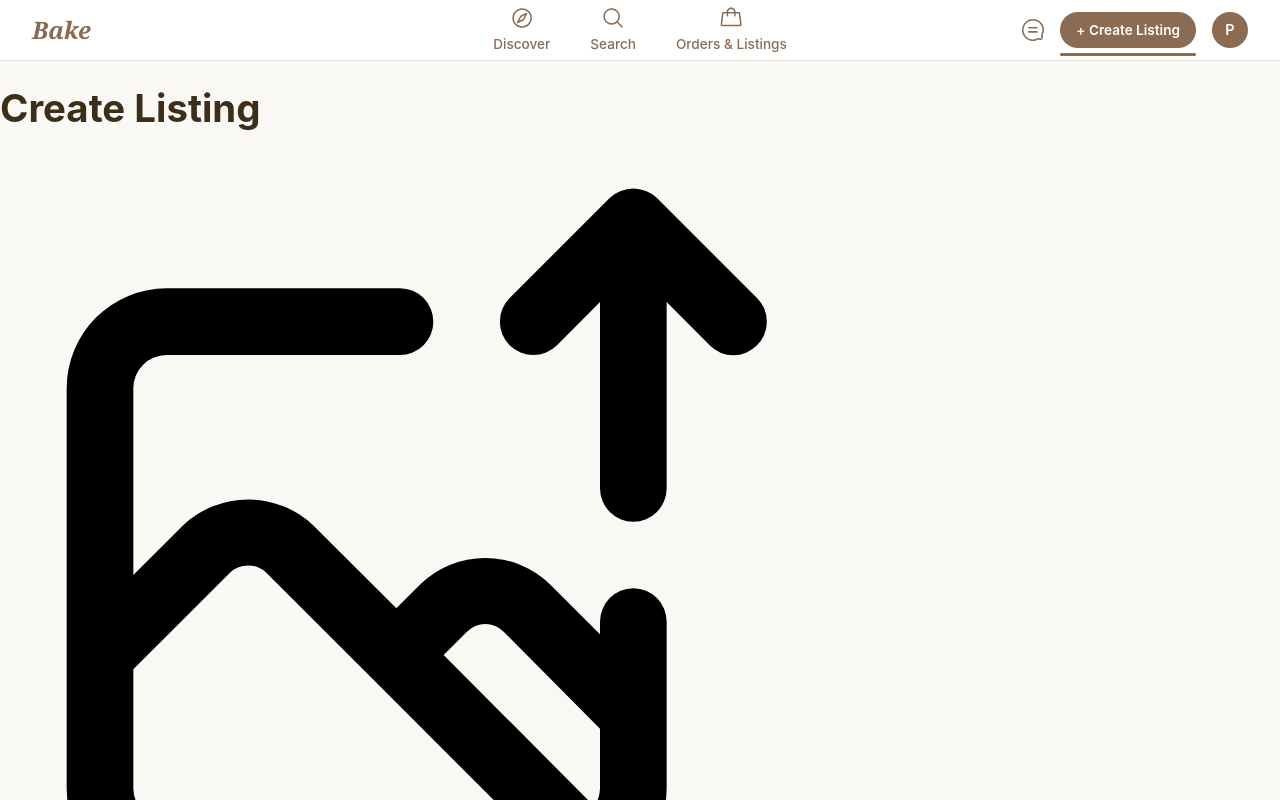
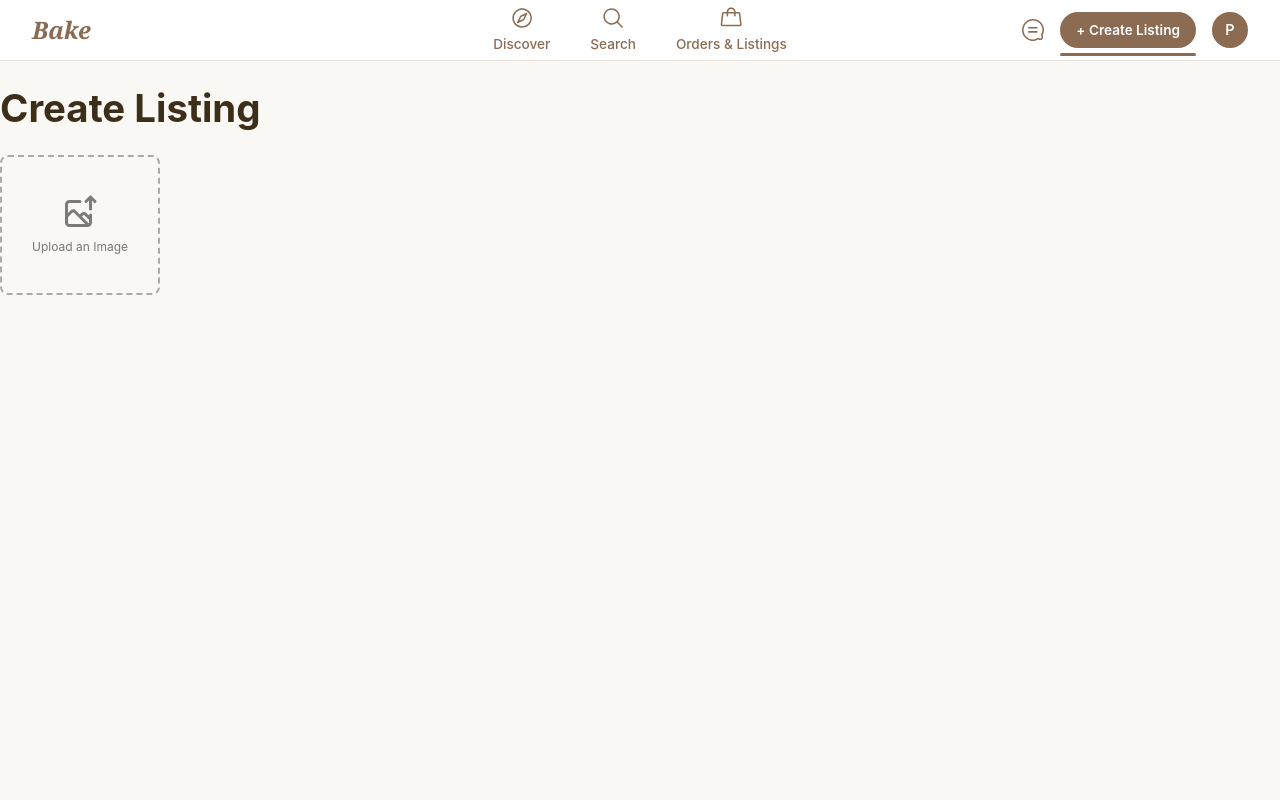
Before and after one commit to GatorBakers/GatorBakers, a React (Vite) app in the folder Client/: page /create-listing in a window 1280 px wide. Shown: the top 800 px of the page. Built offline with nearby package versions, Linux system fonts and the light colour scheme; no server answers.

Commit message:
Completed ImageUploader

```diff
--- a/Client/src/components/ImageUpload.css
+++ b/Client/src/components/ImageUpload.css
@@ -0,0 +1,78 @@
+.img-upload {
+    display: inline-flex;
+    flex-direction: column;
+    align-items: center;
+    justify-content: center;
+    gap: 8px;
+    width: 160px;
+    height: 140px;
+    border: 2px dashed #aaa;
+    border-radius: 8px;
+    cursor: pointer;
+    padding: 12px;
+    transition: border-color 0.2s, background-color 0.2s;
+}
+
+.img-upload:hover {
+    border-color: #555;
+    background-color: #f9f9f9;
+}
+
+.img-upload img {
+    width: 36px;
+    height: 36px;
+    opacity: 0.5;
+}
+
+.img-upload span {
+    font-size: 12px;
+    color: #777;
+    text-align: center;
+}
+
+.img-upload input[type='file'] {
+    display: none;
+}
+
+.img-preview {
+    position: relative;
+    width: 160px;
+    height: 140px;
+    border-radius: 8px;
+    overflow: hidden;
+    border: 1px solid #ddd;
+}
+
+.img-preview > img {
+    width: 100%;
+    height: 100%;
+    object-fit: cover;
+    display: block;
+}
+
+.close-btn {
+    position: absolute;
+    top: 6px;
+    right: 6px;
+    width: 24px;
+    height: 24px;
+    padding: 0;
+    border: none;
+    border-radius: 50%;
+    background-color: rgba(0, 0, 0, 0.55);
+    cursor: pointer;
+    display: flex;
+    align-items: center;
+    justify-content: center;
+    transition: background-color 0.2s;
+}
+
+.close-btn:hover {
+    background-color: rgba(0, 0, 0, 0.8);
+}
+
+.close-btn img {
+    width: 12px;
+    height: 12px;
+    filter: invert(1);
+}
--- a/Client/src/components/ImageUpload.tsx
+++ b/Client/src/components/ImageUpload.tsx
@@ -1,8 +1,10 @@
-// import { useState, type ChangeEvent } from 'react';
+import { useState, type ChangeEvent } from 'react';
 import UploadIcon from '../assets/ImageUpload.svg';
+import CloseIcon from '../assets/CloseIcon.svg';
+import './ImageUpload.css';
 
 const ImageUpload = () => {
-    // const [imgSrc, setImgSrc] = useState<string | null>(null);
+    const [imgSrc, setImgSrc] = useState<string | null>(null);
 
     const handleDragOver = (e: React.DragEvent<HTMLLabelElement>) => {
         e.preventDefault();
@@ -11,14 +13,22 @@ const ImageUpload = () => {
 
     const handleDrop = (e: React.DragEvent<HTMLLabelElement>) => {
         e.preventDefault();
+        if (e.dataTransfer.files.length) handleFiles(e.dataTransfer.files);
     }
 
-    // const handleImgInput = (e: ChangeEvent<HTMLInputElement>) => {
-    //     console.log(e.target.files);
-    // }
+    const handleImgInput = (e: ChangeEvent<HTMLInputElement>) => {
+        if (e.target.files?.length) handleFiles(e.target.files);
+    }
 
-    // const handleFiles = (files: FileList) => {
-    // }
+    const handleFiles = (files: FileList) => {
+        if (!files) return;
+        const file = files[0];
+        const reader = new FileReader();
+        reader.readAsDataURL(file);
+        reader.onload = () => {
+            setImgSrc(reader.result as string);
+        }
+    }
 
     const uploadContent = (
         <label
@@ -27,11 +37,22 @@ const ImageUpload = () => {
         className='img-upload' htmlFor='img-upload'>
             <img src={UploadIcon} alt='Upload' />
             <span>Upload an Image</span>
-            <input type='file' id='img-upload'/>
+            <input onChange={handleImgInput} type='file' id='img-upload'/>
         </label>
     )
 
-    return uploadContent;
+    const previewContent = (
+        <div className='img-preview'>
+            <img src={imgSrc ?? undefined} alt='' />
+            <div className='overlay'>
+                <button onClick={() => setImgSrc(null)} className='close-btn'>
+                    <img src={CloseIcon} alt='Close' />
+                </button>
+            </div>
+        </div>
+    )
+
+    return imgSrc ? previewContent : uploadContent;
 };
 
 export default ImageUpload;
```
Also changed, not shown: Client/src/assets/CloseIcon.svg (added).
